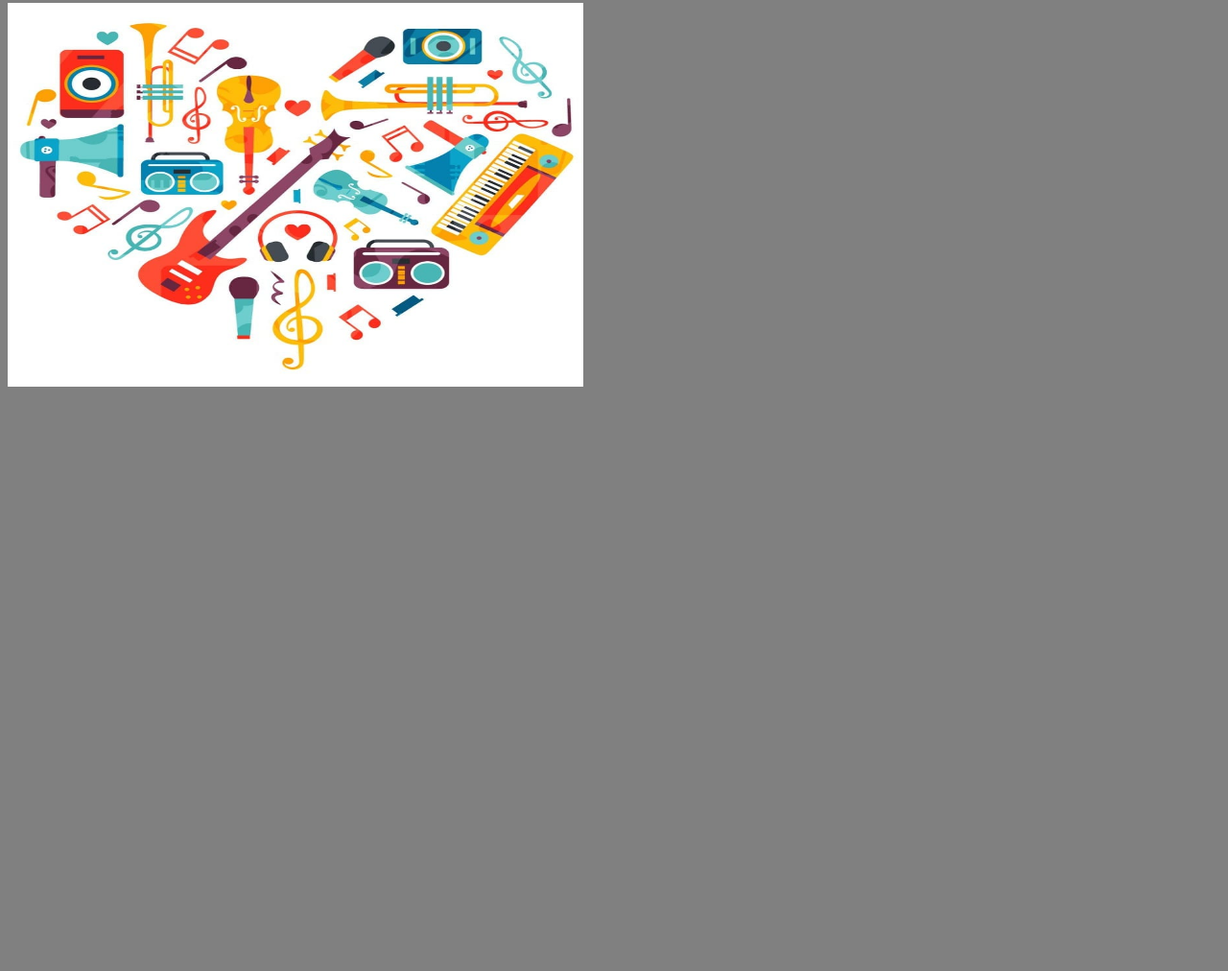
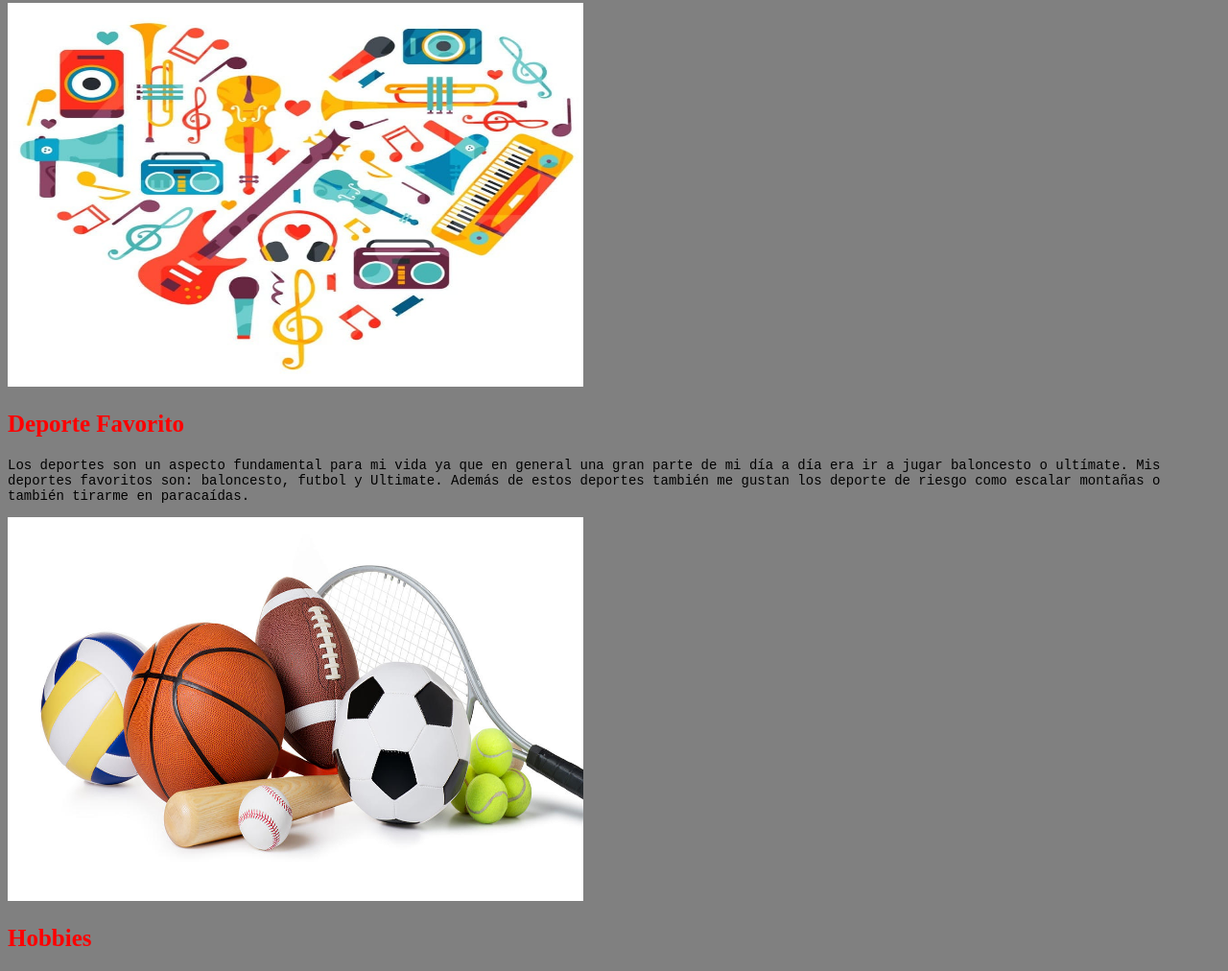
Before and after one commit to arcanister15/pagina, a plain HTML site: page index.html in a window 1280 px wide. Shown: the part 1193-2205 px from the top of the page at 96% size. Before the commit the page ends 1608 px from the top, so only its background shows below. Drawn offline with Linux system fonts and the light colour scheme.

Commit message:
deportes

```diff
--- a/index.html
+++ b/index.html
@@ -22,7 +22,10 @@
     <h2>Música Favorita</h2>
     <p>Soy una persona que no tiene preferencia en el tema musical, me gusta canciones de cualquier genero por ejemplo: electrónica, rap, música popular, pop, entre muchos más géneros. Desde pequeño me han gustado todos los géneros y esto es porque en mi antigua casa venían mis tíos y mis primos a escuchar canciones de diferentes géneros y me acostumbre a escuchar un poco de todo. </p>
     <img src="musica.jpg" width="600" height="400"alt="">
-
+    <h2>Deporte Favorito</h2>
+    <p>Los deportes son un aspecto fundamental para mi vida ya que en general una gran parte de mi día a día era ir a jugar baloncesto o ultímate. Mis deportes favoritos son: baloncesto, futbol y Ultimate. Además de estos deportes también me gustan los deporte de riesgo como escalar montañas o también tirarme en paracaídas.  </p>
+<img src="deporte.jpg" width="600" height="400"alt="">
+    <h2>Hobbies</h2>
 </body>
 
 </html>
```
